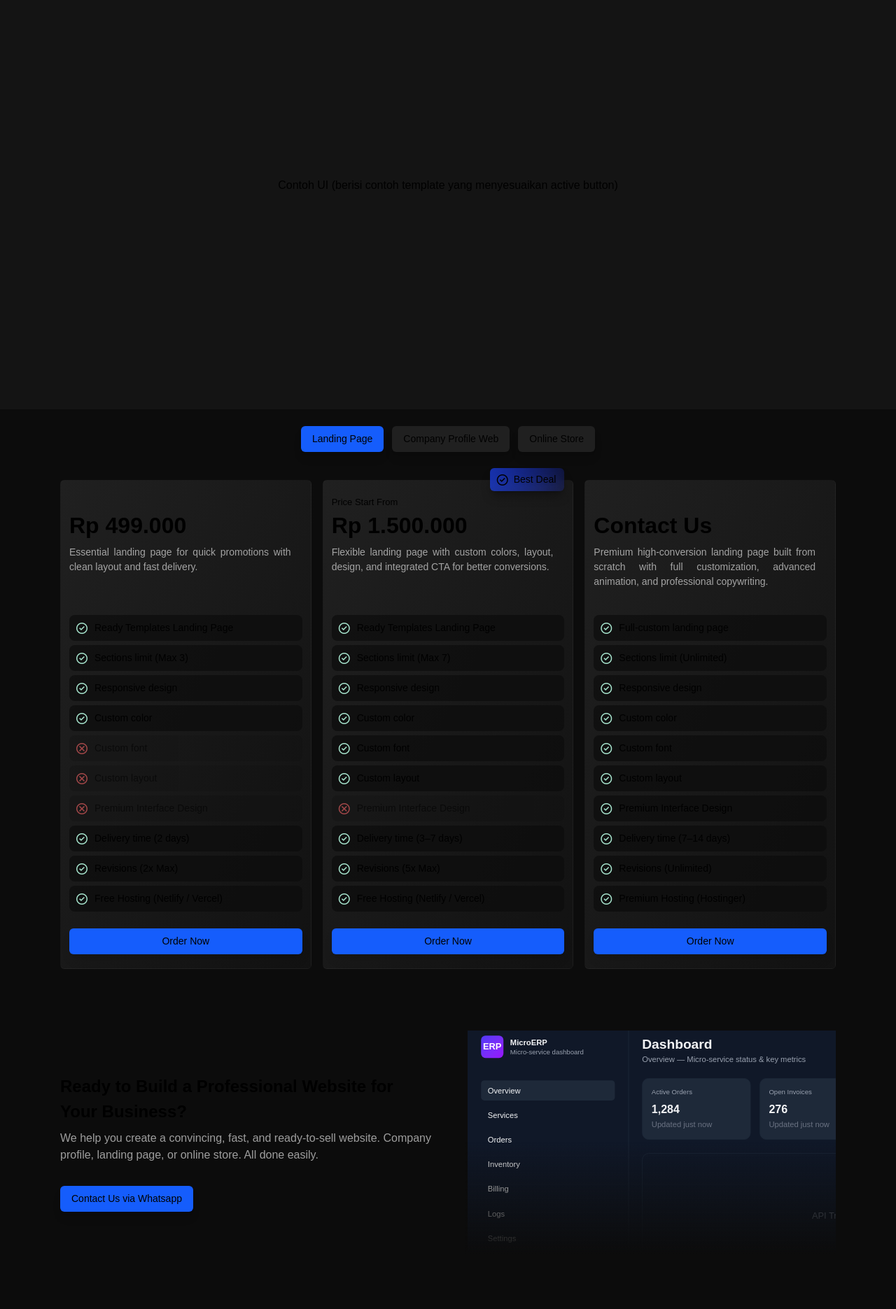
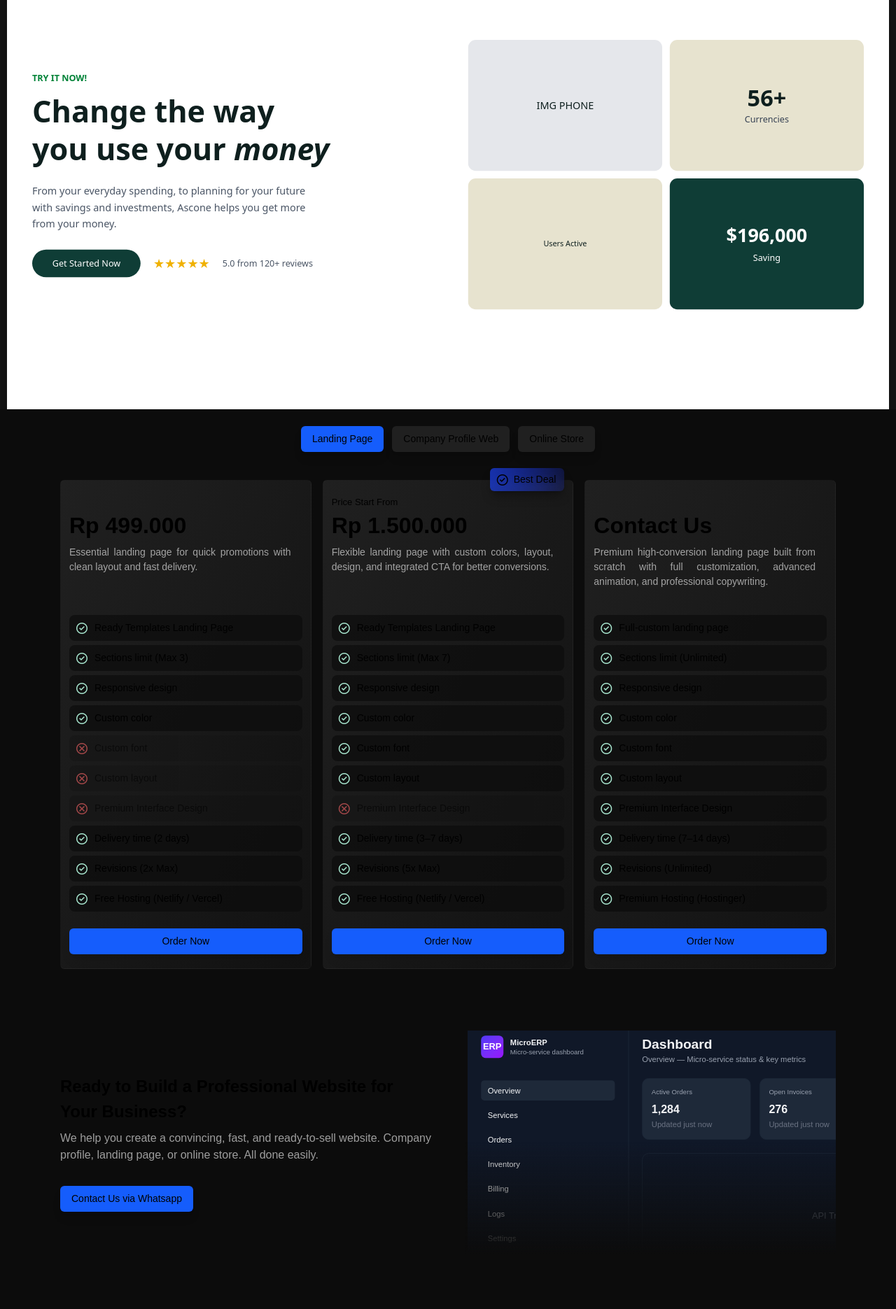
Before and after one commit to salman-setiawan/SAIA, a React (Vite) app: page /pricing in a window 1280 px wide. Shown: the part 420-2291 px from the top of the page at 70% size. Built offline with nearby package versions, Linux system fonts and the light colour scheme; a web font is replaced by a local one.

Commit message:
polishing ui

```diff
--- a/src/motion/ParallaxWithModel.jsx
+++ b/src/motion/ParallaxWithModel.jsx
@@ -1,7 +1,7 @@
 import React from "react";
 import ParallaxBanner from "./ParallaxBanner";
 import DraggableModel from "./DraggableModel";
-import Models from "../pages/Models";
+import ModelsERP from "../pages/ModelsERP";
 import { useLanguage } from "../components/LanguageContext";
 import { baseNeutral100 } from "../data/uiStyle";
 
@@ -21,7 +21,7 @@ const ParallaxWithModel = () => {
         <DraggableModel>
           <div className="w-[540px] sm:w-[640px] md:w-[800px] lg:w-[1080px] xl:w-[1400px]">
             <div className="scale-[0.6] md:scale-[0.9] rounded-xl overflow-hidden shadow-2xl pointer-events-auto">
-              <Models />
+              <ModelsERP />
             </div>
           </div>
         </DraggableModel>
--- a/src/pages/Form.jsx
+++ b/src/pages/Form.jsx
@@ -2,7 +2,7 @@ import React, { useState } from 'react';
 import TextInput from '../components/TextInput.jsx';
 import TextArea from '../components/TextArea.jsx';
 import FileDropzone from '../components/FileDropzone.jsx';
-import { cardSpecs, textHeading2, textHeading3 } from '../data/uiStyle.js';
+import { textHeading2, textHeading3 } from '../data/uiStyle.js';
 import Button from '../components/Button.jsx';
 
 const Form = () => {
--- /dev/null
+++ b/src/pages/ModelsLP.jsx
@@ -0,0 +1,190 @@
+export default function ModelsLP() {
+  return (
+    <div className="min-h-screen font-sans text-[#0E1F1E] bg-white antialiased overflow-y-scroll">
+      <div className="flex flex-col h-screen">
+
+        {/* HERO */}
+        <section className="px-10 pt-20 pb-24 flex gap-16 items-center">
+          <div className="w-1/2">
+            <p className="text-sm text-green-700 font-semibold mb-3">TRY IT NOW!</p>
+            <h1 className="text-5xl font-semibold leading-tight">
+              Change the way <br /> you use your <span className="italic">money</span>
+            </h1>
+            <p className="mt-6 text-gray-600 max-w-md leading-relaxed">
+              From your everyday spending, to planning for your future with savings and investments,
+              Ascone helps you get more from your money.
+            </p>
+            <div className="flex items-center gap-5 mt-7">
+              <button className="bg-[#0F3D36] text-white px-8 py-3 rounded-full text-sm">
+                Get Started Now
+              </button>
+              <div className="flex gap-1 text-yellow-500 text-xl">★★★★★</div>
+              <span className="text-gray-600 text-sm">5.0 from 120+ reviews</span>
+            </div>
+          </div>
+
+          <div className="w-1/2 grid grid-cols-2 gap-3">
+            <div className="h-52 bg-gray-200 rounded-xl flex items-center justify-center">
+              IMG PHONE
+            </div>
+            <div className="bg-[#E7E3CF] h-52 rounded-xl flex flex-col items-center justify-center">
+              <span className="text-4xl font-semibold">56+</span>
+              <p className="text-sm mt-1 text-gray-700">Currencies</p>
+            </div>
+            <div className="bg-[#E7E3CF] h-52 rounded-xl flex flex-col items-center justify-center">
+              <span className="text-xs">Users Active</span>
+            </div>
+            <div className="bg-[#0F3D36] h-52 rounded-xl text-white flex flex-col items-center justify-center">
+              <span className="text-3xl font-semibold">$196,000</span>
+              <p className="text-sm mt-2">Saving</p>
+            </div>
+          </div>
+        </section>
+
+        {/* PARTNERS */}
+        <section className="py-14 flex justify-center gap-20 text-gray-700 text-lg opacity-70">
+          <span>loom</span>
+          <span>HubSpot</span>
+          <span>OpenAI</span>
+          <span>Raycast</span>
+          <span>zenefits</span>
+        </section>
+
+        {/* ABOUT */}
+        <section className="px-10 py-24 text-center">
+          <p className="text-sm text-green-700 font-semibold mb-2">ABOUT US</p>
+          <h2 className="text-4xl font-semibold mb-3">One app for all your money things</h2>
+          <p className="text-gray-600 max-w-2xl mx-auto">
+            Remove all the friction that stands in the way of your money goals.
+          </p>
+
+          <div className="grid grid-cols-2 gap-4 mt-14">
+            <div className="bg-[#0F3D36] text-white h-64 rounded-xl flex flex-col items-center justify-center">
+              <p className="text-xl mb-3">Grow savings faster</p>
+              <span className="text-4xl font-semibold">$12,000</span>
+            </div>
+            <div className="bg-[#E7E3CF] h-64 rounded-xl flex flex-col justify-center items-center">
+              <p className="text-xl mb-3">Send across the global</p>
+              <span className="text-3xl font-semibold">$25,000</span>
+            </div>
+          </div>
+        </section>
+
+        {/* VALUES */}
+        <section className="px-10 py-24">
+          <h2 className="text-4xl font-semibold mb-2">Make your spend, Well-spent</h2>
+          <p className="text-gray-600 max-w-3xl">
+            Manages a diversified group of specialized private credit brands with efficient
+            tech-enabled processes.
+          </p>
+
+          <div className="grid grid-cols-3 mt-14 gap-6">
+            <div className="border rounded-xl p-8">
+              <h3 className="font-semibold mb-2">Transparency</h3>
+              <p className="text-gray-600 text-sm">
+                A departure from the industry norm of ambiguity.
+              </p>
+            </div>
+            <div className="border rounded-xl p-8">
+              <h3 className="font-semibold mb-2">Creative expansion</h3>
+              <p className="text-gray-600 text-sm">
+                Proprietary fintech platform helps subsidiaries locate investments.
+              </p>
+            </div>
+            <div className="bg-[#E7E3CF] rounded-xl p-8">
+              <h3 className="font-semibold mb-2">Private Credit Investments</h3>
+              <p className="text-gray-600 text-sm">
+                Access to unique private credit investments as part of a sound portfolio.
+              </p>
+            </div>
+          </div>
+        </section>
+
+        {/* NUMBERS */}
+        <section className="bg-[#0F3D36] text-white text-center py-32">
+          <div className="text-6xl font-semibold">$14B</div>
+          <p className="mt-2 opacity-80">Funds and syndicates</p>
+          <div className="text-5xl font-semibold mt-8">23k+</div>
+          <p className="mt-2 opacity-80">Raised by active startups</p>
+        </section>
+
+        {/* FAQ */}
+        <section className="px-10 py-24">
+          <h2 className="text-4xl font-semibold mb-12">Frequently asked questions</h2>
+          <div className="space-y-6 w-full max-w-2xl">
+            <div className="border-b pb-5 font-medium">How sending a bank transfer</div>
+            <div>
+              <div className="border-b pb-5 font-medium">
+                What is the scheduled payments feature?
+              </div>
+              <p classname="text-gray-600 mt-2 text-sm">
+                The scheduled payments feature allows you to manage payments in one place.
+              </p>
+            </div>
+            <div className="border-b pb-5 font-medium">How can I reactivate a terminated card?</div>
+            <div className="border-b pb-5 font-medium">How about with a refund?</div>
+            <div className="border-b pb-5 font-medium">How can add money to my account?</div>
+          </div>
+        </section>
+
+        {/* CTA */}
+        <section className="px-10 py-32 bg-[#0F3D36] text-white flex items-center justify-between rounded-t-3xl">
+          <div>
+            <h2 className="text-4xl font-semibold leading-tight">
+              Change the way you <br /> use your <span className="italic">money</span>
+            </h2>
+            <p className="mt-4 opacity-80 max-w-md">
+              Join over million people who choose Ascone for fast and secure future banking.
+            </p>
+            <button className="mt-7 bg-white text-[#0F3D36] px-8 py-3 rounded-full text-sm">
+              Get Started Now
+            </button>
+          </div>
+          <div className="bg-gray-200 h-40 w-40 rounded-xl">IMG</div>
+        </section>
+
+        {/* FOOTER */}
+        <footer className="px-10 py-24 grid grid-cols-5 gap-10 text-gray-700 text-sm">
+          <div>
+            <h4 className="font-semibold mb-3">Account</h4>
+            <ul className="space-y-1">
+              <li>Saving</li>
+              <li>Join Accounts</li>
+              <li>Crypto</li>
+              <li>Freelance</li>
+              <li>Commodities</li>
+            </ul>
+          </div>
+          <div>
+            <h4 className="font-semibold mb-3">Help</h4>
+            <ul className="space-y-1">
+              <li>Customer Help</li>
+              <li>Community</li>
+              <li>Blog</li>
+            </ul>
+          </div>
+          <div>
+            <h4 className="font-semibold mb-3">Finance</h4>
+            <ul className="space-y-1">
+              <li>Cards</li>
+              <li>Linked Accounts</li>
+              <li>Payment</li>
+            </ul>
+          </div>
+          <div>
+            <h4 className="font-semibold mb-3">Company</h4>
+            <ul className="space-y-1">
+              <li>About Us</li>
+              <li>Contact</li>
+              <li>Sustainability</li>
+              <li>Career</li>
+            </ul>
+          </div>
+          <div className="flex items-end justify-end text-5xl font-bold text-[#0F3D36]">
+            Ascone
+          </div>
+        </footer>
+      </div>
+    </div>
+  );
+}
--- a/src/pages/Pricing.jsx
+++ b/src/pages/Pricing.jsx
@@ -6,8 +6,10 @@ import CardPricing from '../components/CardPricing';
 import Button from '../components/Button';
 import Footer from '../components/Footer';
 import Navigation from '../components/Navigation';
-import Models from './Models';
 import DataPricing from '../data/dataPricing';
+import DraggableModel from '../motion/DraggableModel';
+import ModelsLP from './ModelsLP';
+import ModelsERP from './ModelsERP';
 
 const Pricing = () => {
   const { language } = useLanguage();
@@ -44,8 +46,16 @@ const Pricing = () => {
       </div>
 
       {/* Pricing UI Image */}
-      <div className="relative flex justify-center items-center w-full mx-auto bg-[#141414] h-[640px]">
-        <div className="">Contoh UI (berisi contoh template yang menyesuaikan active button)</div>
+      <div className="relative flex justify-center items-center w-full mx-auto bg-[#141414] h-[640px] overflow-hidden">
+        <div className="absolute inset-x-0 -inset-y-32 md:inset-y-0 pointer-events-none flex justify-center right-19 sm:right-32 md:right-0">
+          <DraggableModel>
+            <div className="w-[540px] sm:w-[640px] md:w-[800px] lg:w-[1080px] xl:w-[1400px]">
+              <div className="scale-[0.6] md:scale-[0.9] rounded-xl overflow-hidden shadow-2xl pointer-events-auto">
+                <ModelsLP />
+              </div>
+            </div>
+          </DraggableModel>
+        </div>
       </div>
 
       <div className="flex flex-col gap-y-4 sm:gap-y-10 w-full lg:max-w-[1140px] py-6 px-4">
@@ -86,7 +96,7 @@ const Pricing = () => {
         <div className="relative md:hidden h-64 overflow-hidden">
           <div className="absolute inset-0 z-10 bg-gradient-to-b from-transparent via-transparent to-[#0c0c0c]"></div>
           <div className="absolute inset-x-1 -top-22 scale-[0.8] rounded-2xl overflow-hidden">
-            <Models />
+            <ModelsERP />
           </div>
         </div>
         <div className="flex flex-col gap-y-8">
@@ -104,7 +114,7 @@ const Pricing = () => {
           <div className="absolute inset-0 z-10 bg-gradient-to-b from-transparent via-transparent to-[#0c0c0c]"></div>
           <div className="absolute -top-23 -left-35">
             <div className="scale-[0.8] w-[1440px] rounded-2xl overflow-hidden">
-              <Models />
+              <ModelsERP />
             </div>
           </div>
         </div>
@@ -112,7 +122,7 @@ const Pricing = () => {
 
       {/* Footer Section */}
       <Footer />
-      <div className={`${textMicro} ${textSemi} py-3`}>Avelora @ 2025. All right reserved.</div>
+      <div className={`${textMicro} ${textSemi} py-3`}>Aevenic @ 2025. All right reserved.</div>
     </div>
   )
 }
```
Also changed, not shown: src/components/Button.jsx (+7 -7 lines), src/components/Footer.jsx (+14 -5 lines), src/pages/Home.jsx (+4 -4 lines), src/pages/ModelsERP.jsx (renamed from src/pages/Models.jsx).
